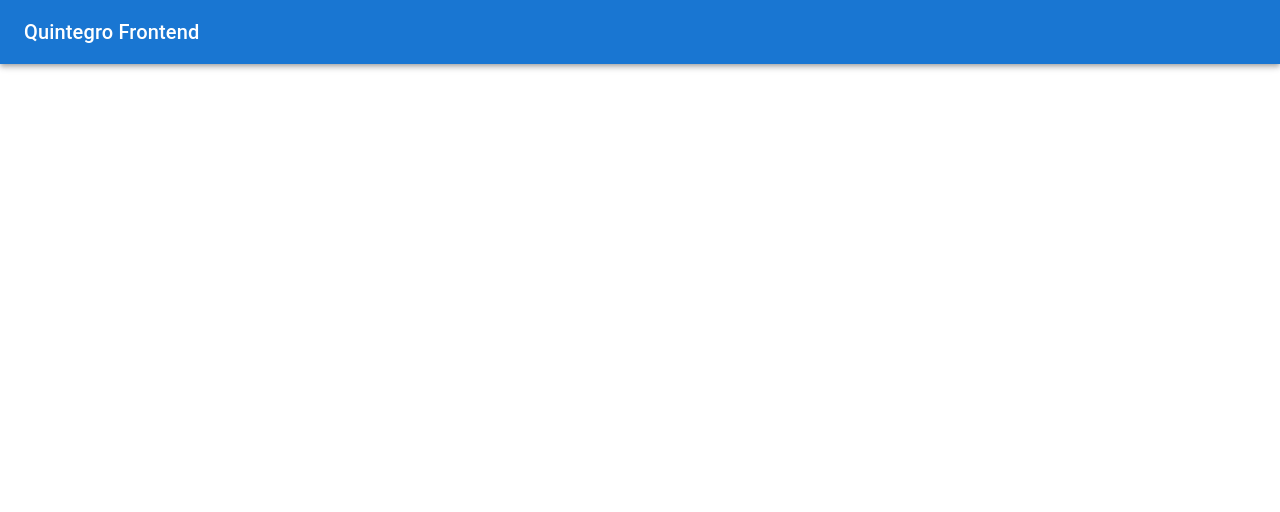
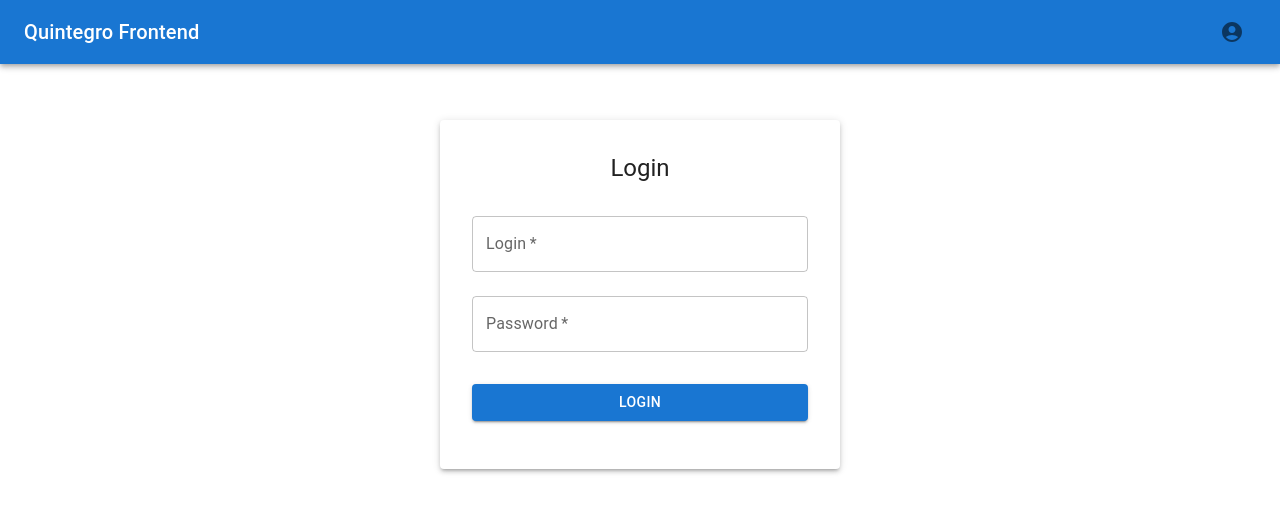
Before and after one commit to Feyweyter/quintegro_test_case, a React (Vite) app in the folder frontend/: page /login in a window 1280 px wide. Shown: the top 512 px of the page. Built offline with nearby package versions, Linux system fonts and the light colour scheme.

Commit message:
UserMenu and LoginPage

```diff
--- a/frontend/src/App.tsx
+++ b/frontend/src/App.tsx
@@ -2,6 +2,7 @@ import React from 'react'
 import { BrowserRouter as Router, Route, Switch } from 'react-router-dom'
 import MainLayout from './components/MainLayout'
 import HomePage from './pages/HomePage'
+import LoginPage from './pages/LoginPage'
 
 const App: React.FC = () => {
   return (
@@ -9,6 +10,7 @@ const App: React.FC = () => {
       <MainLayout>
         <Switch>
           <Route exact path="/" component={HomePage} />
+          <Route path="/login" component={LoginPage} />
         </Switch>
       </MainLayout>
     </Router>
--- a/frontend/src/components/HeaderComponent.tsx
+++ b/frontend/src/components/HeaderComponent.tsx
@@ -5,6 +5,7 @@ import {
   Typography,
   Box
 } from '@mui/material'
+import UserProfile from './UserProfile'
 
 const HeaderComponent: React.FC = () => {
   return (
@@ -15,6 +16,7 @@ const HeaderComponent: React.FC = () => {
             Quintegro Frontend
           </Typography>
         </Box>
+        <UserProfile />
       </Toolbar>
     </AppBar>
   )
--- /dev/null
+++ b/frontend/src/components/UserProfile.tsx
@@ -0,0 +1,100 @@
+import React, { useState } from 'react'
+import {
+  IconButton,
+  Menu,
+  MenuItem,
+  Avatar,
+  Typography
+} from '@mui/material'
+import { AccountCircle } from '@mui/icons-material'
+import { useHistory } from 'react-router-dom'
+
+const UserProfile: React.FC = () => {
+  const [anchorEl, setAnchorEl] = useState<null | HTMLElement>(null)
+  const history = useHistory()
+
+  const isAuthenticated = !!localStorage.getItem('auth_token')
+  const open = Boolean(anchorEl)
+
+  const handleClick = (event: React.MouseEvent<HTMLElement>) => {
+    setAnchorEl(event.currentTarget)
+  }
+
+  const handleClose = () => {
+    setAnchorEl(null)
+  }
+
+  const handleLogin = () => {
+    handleClose()
+    history.push('/login')
+  }
+
+  const handleLogout = () => {
+    handleClose()
+    localStorage.removeItem('auth_token')
+    // Force page reload to update authentication state
+    window.location.reload()
+  }
+
+  return (
+    <>
+      <IconButton
+        onClick={handleClick}
+        size="large"
+        sx={{ ml: 2 }}
+        aria-controls={open ? 'account-menu' : undefined}
+        aria-haspopup="true"
+        aria-expanded={open ? 'true' : undefined}
+      >
+        <AccountCircle />
+      </IconButton>
+      <Menu
+        id="account-menu"
+        anchorEl={anchorEl}
+        open={open}
+        onClose={handleClose}
+        onClick={handleClose}
+        PaperProps={{
+          elevation: 0,
+          sx: {
+            overflow: 'visible',
+            filter: 'drop-shadow(0px 2px 8px rgba(0,0,0,0.32))',
+            mt: 1.5,
+            '& .MuiAvatar-root': {
+              width: 32,
+              height: 32,
+              ml: -0.5,
+              mr: 1,
+            },
+            '&:before': {
+              content: '""',
+              display: 'block',
+              position: 'absolute',
+              top: 0,
+              right: 14,
+              width: 10,
+              height: 10,
+              bgcolor: 'background.paper',
+              transform: 'translateY(-50%) rotate(45deg)',
+              zIndex: 0,
+            },
+          },
+        }}
+        transformOrigin={{ horizontal: 'right', vertical: 'top' }}
+        anchorOrigin={{ horizontal: 'right', vertical: 'bottom' }}
+      >
+        {isAuthenticated ? (
+          <MenuItem onClick={handleLogout}>
+            <Typography>Logout</Typography>
+          </MenuItem>
+        ) : (
+          <MenuItem onClick={handleLogin}>
+            <Typography>Login</Typography>
+          </MenuItem>
+        )}
+      </Menu>
+    </>
+  )
+}
+
+export default UserProfile
--- /dev/null
+++ b/frontend/src/pages/LoginPage.tsx
@@ -0,0 +1,116 @@
+import React, { useState } from 'react'
+import {
+  Box,
+  Paper,
+  TextField,
+  Button,
+  Typography,
+  Container
+} from '@mui/material'
+import { useHistory } from 'react-router-dom'
+
+const LoginPage: React.FC = () => {
+  const [login, setLogin] = useState('')
+  const [password, setPassword] = useState('')
+  const [isLoading, setIsLoading] = useState(false)
+  const [error, setError] = useState('')
+  const history = useHistory()
+
+  const handleSubmit = async (e: React.FormEvent) => {
+    e.preventDefault()
+    setIsLoading(true)
+    setError('')
+
+    try {
+      const response = await fetch('/api/login', {
+        method: 'POST',
+        headers: {
+          'Content-Type': 'application/json',
+        },
+        body: JSON.stringify({ login, password }),
+      })
+
+      if (response.ok) {
+        const data = await response.json()
+        localStorage.setItem('auth_token', data.token)
+        history.push('/')
+      } else {
+        setError('Invalid credentials')
+      }
+    } catch (err) {
+      setError('An error occurred. Please try again.')
+    } finally {
+      setIsLoading(false)
+    }
+  }
+
+  return (
+    <Container maxWidth="sm">
+      <Box
+        sx={{
+          display: 'flex',
+          justifyContent: 'center',
+          alignItems: 'center',
+          minHeight: '100%',
+          py: 4
+        }}
+      >
+        <Paper
+          elevation={3}
+          sx={{
+            p: 4,
+            width: '100%',
+            maxWidth: 400
+          }}
+        >
+          <Typography variant="h5" component="h1" gutterBottom align="center">
+            Login
+          </Typography>
+
+          <Box component="form" onSubmit={handleSubmit} sx={{ mt: 2 }}>
+            <TextField
+              fullWidth
+              label="Login"
+              variant="outlined"
+              margin="normal"
+              value={login}
+              onChange={(e) => setLogin(e.target.value)}
+              required
+              disabled={isLoading}
+            />
+
+            <TextField
+              fullWidth
+              label="Password"
+              type="password"
+              variant="outlined"
+              margin="normal"
+              value={password}
+              onChange={(e) => setPassword(e.target.value)}
+              required
+              disabled={isLoading}
+            />
+
+            {error && (
+              <Typography color="error" variant="body2" sx={{ mt: 2 }}>
+                {error}
+              </Typography>
+            )}
+
+            <Button
+              type="submit"
+              fullWidth
+              variant="contained"
+              sx={{ mt: 3, mb: 2 }}
+              disabled={isLoading}
+            >
+              {isLoading ? 'Logging in...' : 'Login'}
+            </Button>
+          </Box>
+        </Paper>
+      </Box>
+    </Container>
+  )
+}
+
+export default LoginPage
```
